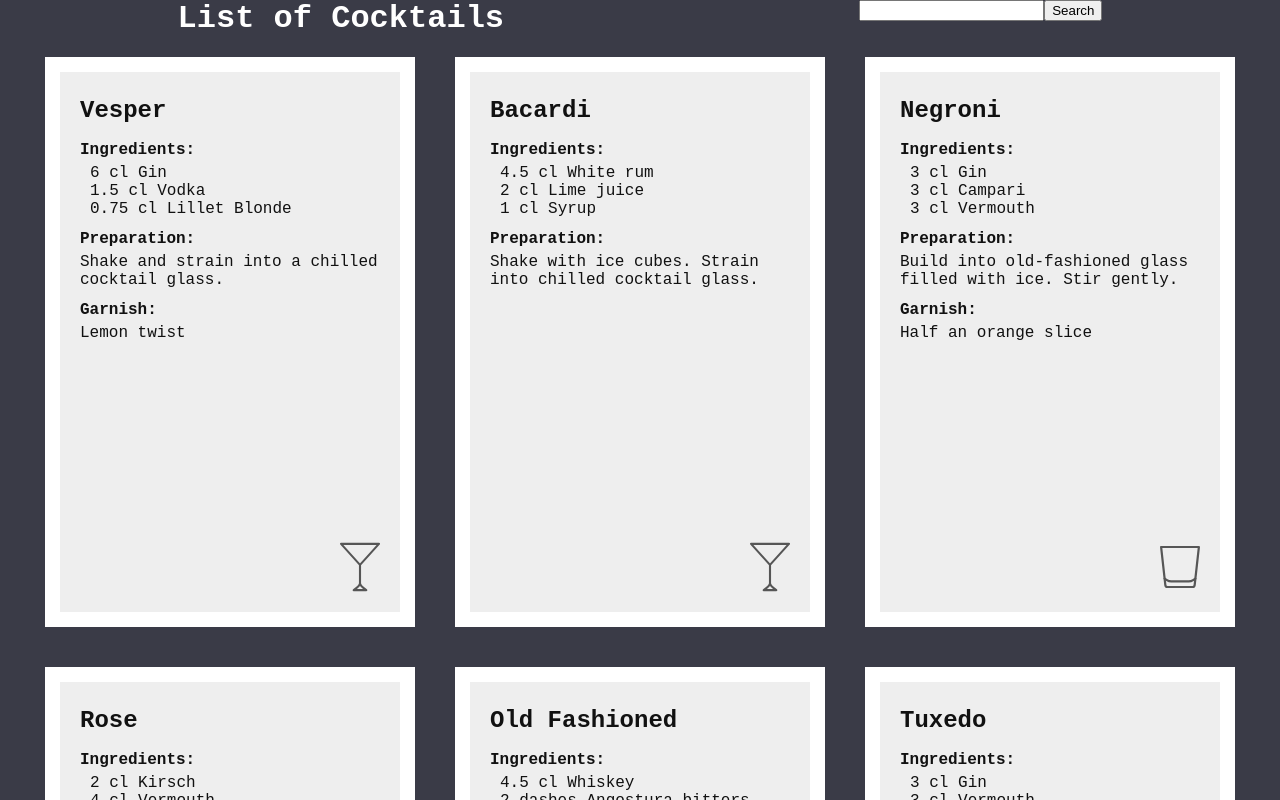
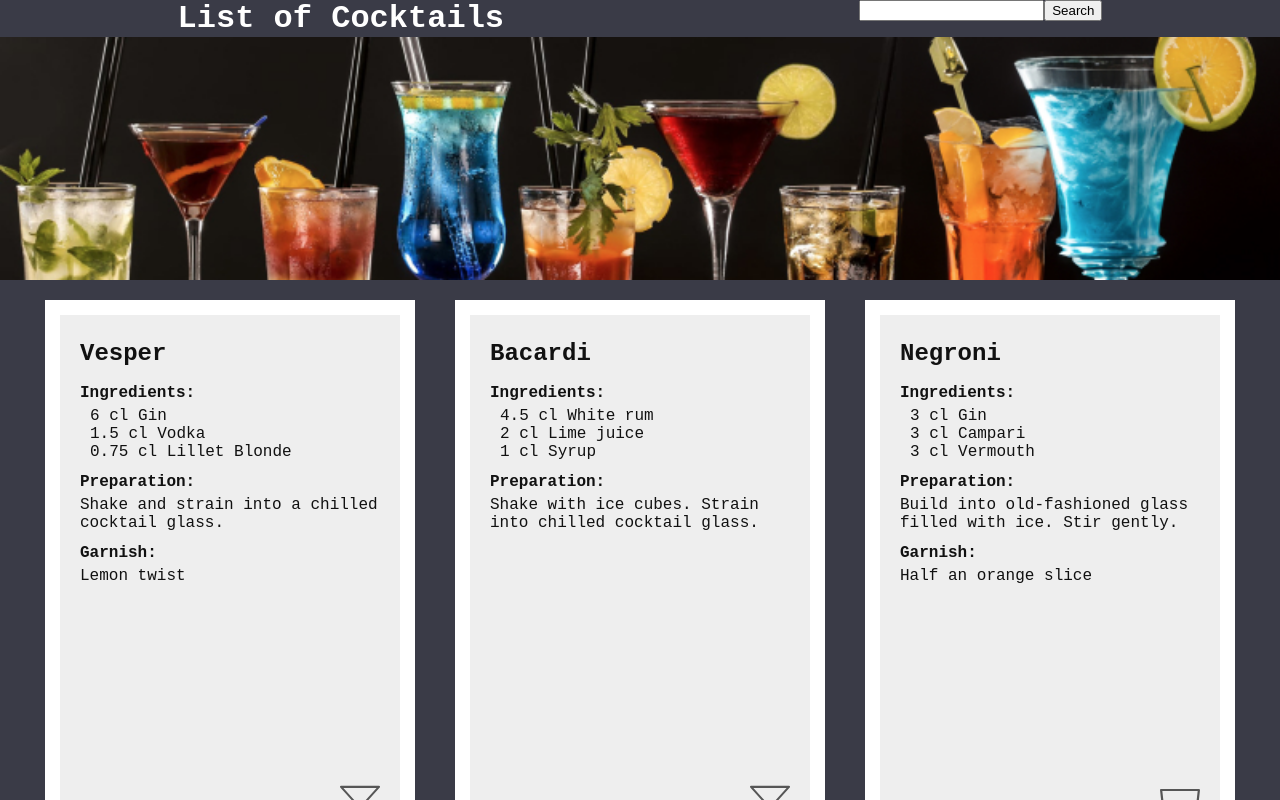
Before and after one commit to isabelchua/cocktail-project, a React (Vite) app: page / in a window 1280 px wide. Shown: the top 800 px of the page. Built offline with nearby package versions, Linux system fonts and the light colour scheme.

Commit message:
added banner

```diff
--- a/src/App.css
+++ b/src/App.css
@@ -14,6 +14,15 @@ html, body {
 	padding: 0;
 	/* height: 100vh;  */
 	margin: 0;
+}
+
+.banner {
+	display: flex;
+	flex-wrap: wrap;
+}
+
+.banner img {
+	width: 100%;
 }
 
 h1 {
--- a/src/App.jsx
+++ b/src/App.jsx
@@ -1,6 +1,7 @@
 import "./App.css";
 import Cocktail from "./components/Cocktail";
 import { Search } from "./components/Search";
+import banner from "./assets/img/banner.jpg";
 
 function App() {
 	return (
@@ -9,6 +10,9 @@ function App() {
 				<h1>List of Cocktails</h1>
 				<Search />
 			</div>
+			<div className="banner">
+				<img src={banner} />
+			</div>
 			<Cocktail />
 		</div>
 	);
```
Also changed, not shown: src/assets/img/banner.jpg (added).
